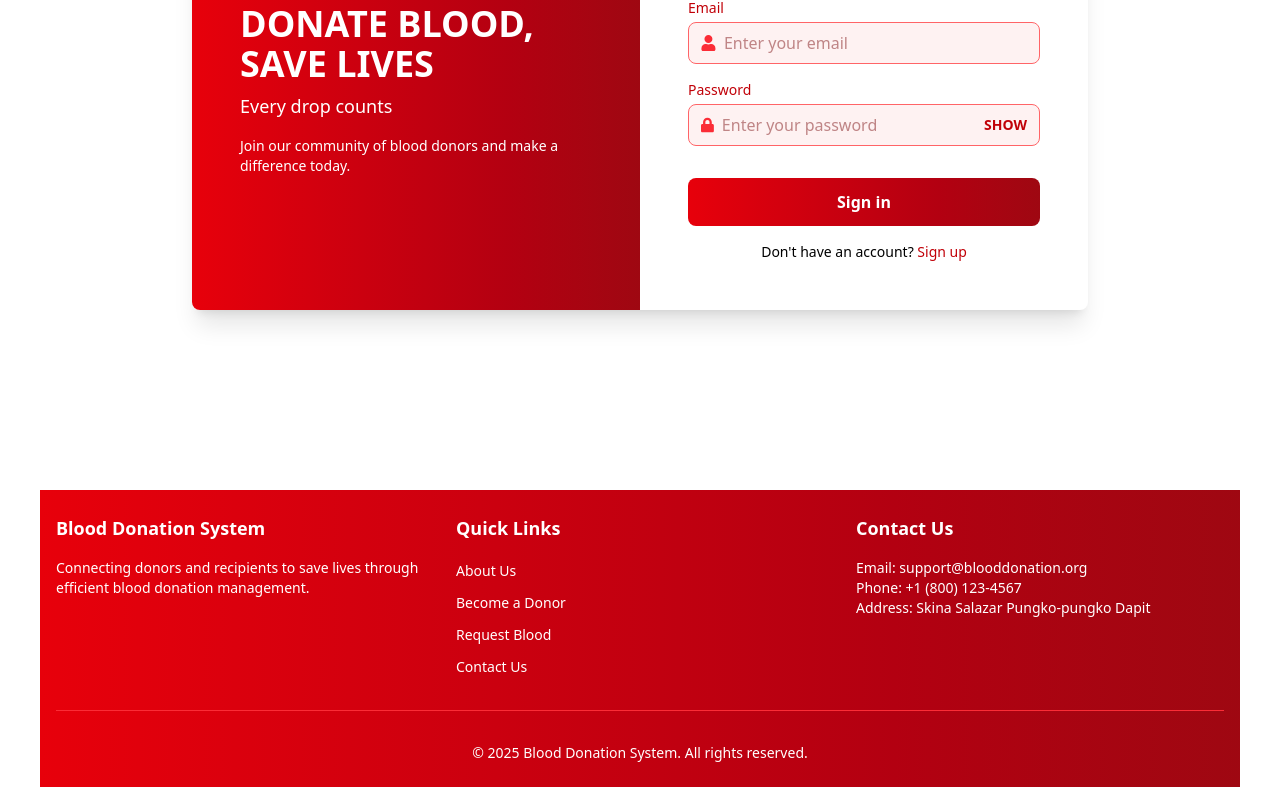
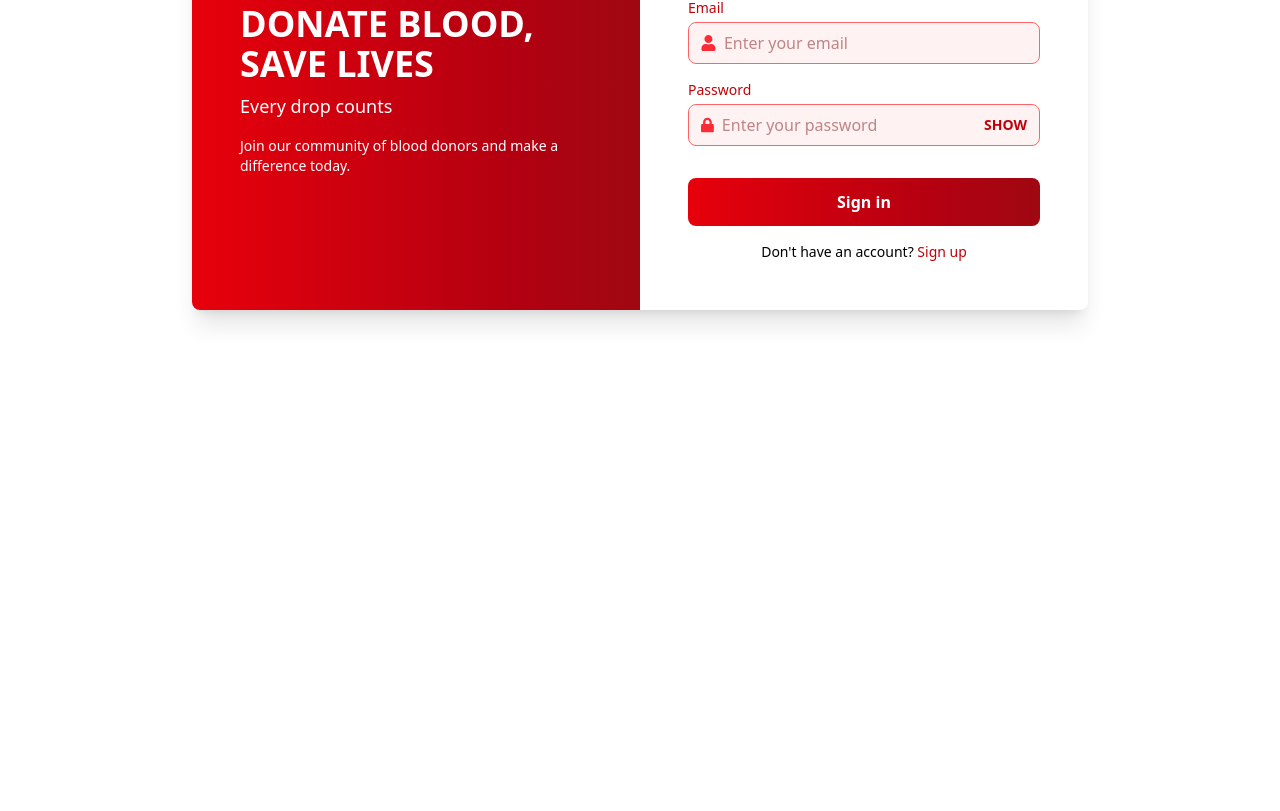
Before and after one commit to q-allen/blood-donation, a Next.js app: page /signin in a window 1280 px wide. Shown: the part 422-1233 px from the top of the page. After the commit the page ends 936 px from the top, so only its background shows below. Built offline with nearby package versions, Linux system fonts and the light colour scheme; no server answers.

Commit message:
Changes in UI

```diff
--- a/src/app/signin/page.tsx
+++ b/src/app/signin/page.tsx
@@ -4,7 +4,6 @@ import { FaUser, FaLock } from "react-icons/fa";
 import Link from "next/link";
 import { motion } from "framer-motion";
 import Header from "../../components/Header";
-import Footer from "@/components/footer";
 import axios from "axios";
 import { useRouter } from "next/navigation";
 
@@ -176,7 +175,6 @@ export default function LoginPage() {
           </motion.div>
         </motion.div>
       </div>
-      <Footer />
     </motion.div>
   );
 }
```
